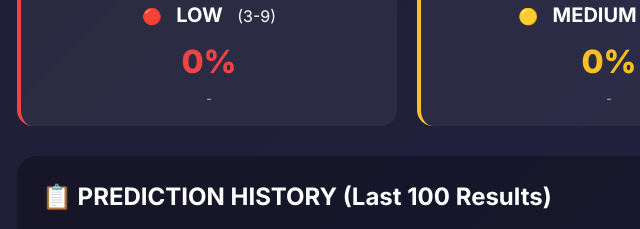
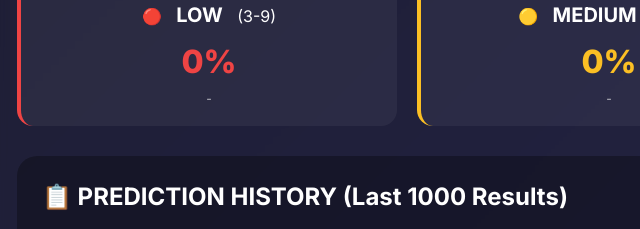
Before and after one commit to MsTaslima/lightning-dice-predictor2, a website: page public/index.html in a window 1280 px wide. Shown: the part 1130-1359 px from the top of the page, 33-673 px from the left. Drawn offline with Linux system fonts and the light colour scheme; no server answers.

Commit message:
Update index.html

```diff
--- a/public/index.html
+++ b/public/index.html
@@ -142,7 +142,7 @@
 
         <div class="history-section">
             <div class="section-header">
-                <h2>📋 PREDICTION HISTORY (Last 100 Results)</h2>
+                <h2>📋 PREDICTION HISTORY (Last 1000 Results)</h2>
                 <button class="refresh-btn" id="refreshBtn">🔄 Refresh</button>
             </div>
             <div class="table-container">
```
